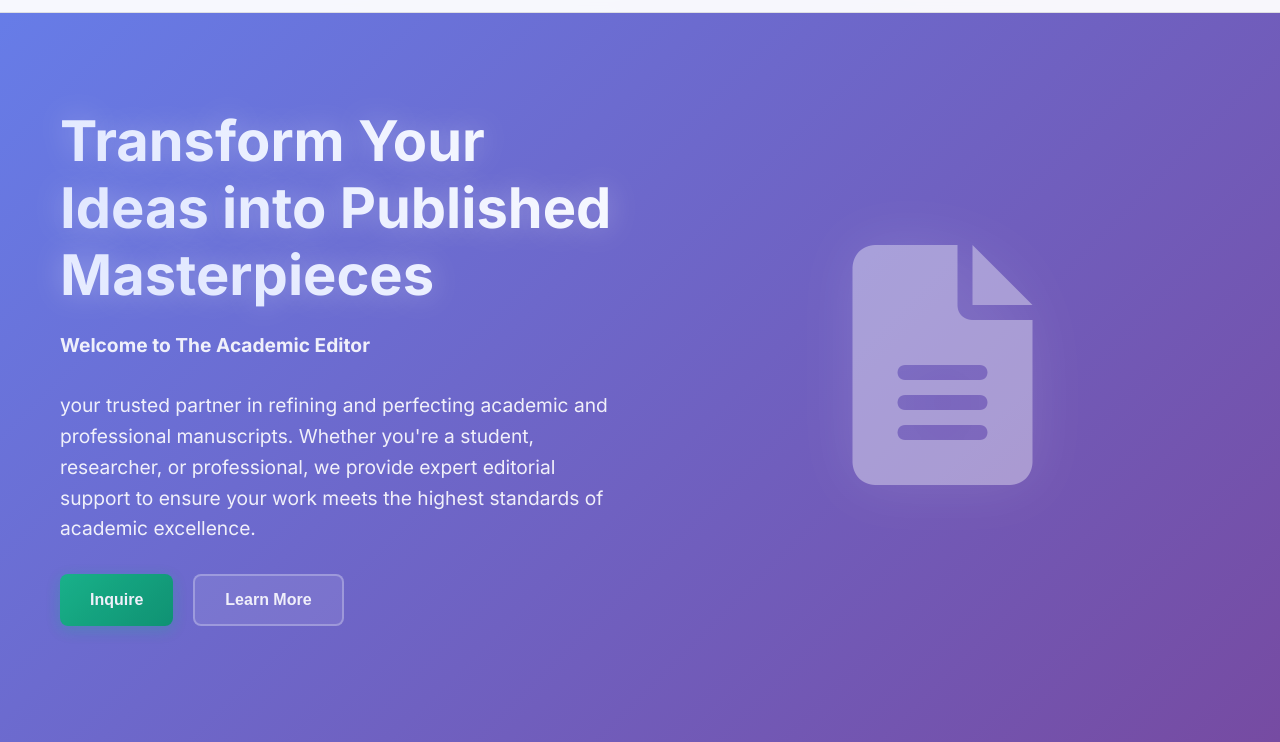
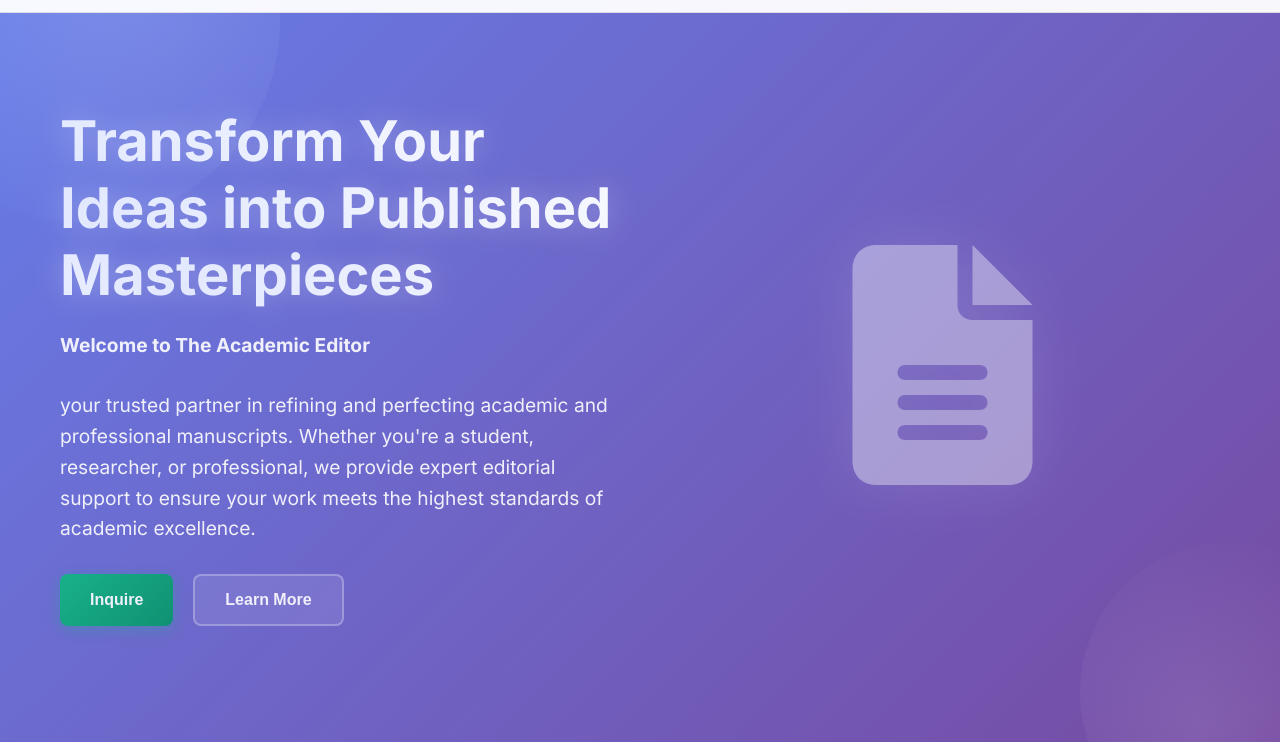
Before and after one commit to Crimsoin/The_Academic_Editor, a plain HTML site: page index.html in a window 1280 px wide. Shown: the part 58-800 px from the top of the page. Drawn offline with Linux system fonts and the light colour scheme.

Commit message:
Update styles.css

```diff
--- a/styles.css
+++ b/styles.css
@@ -130,6 +130,36 @@ body {
     align-items: center;
     position: relative;
     overflow: hidden;
+}
+
+/* Decorative shapes for Hero background */
+.hero::before {
+    content: '';
+    position: absolute;
+    top: -120px;
+    left: -120px;
+    width: 400px;
+    height: 400px;
+    background: radial-gradient(circle at 60% 40%, #fff 0%, #667eea 80%);
+    opacity: 0.13;
+    border-radius: 50%;
+    z-index: 0;
+}
+.hero::after {
+    content: '';
+    position: absolute;
+    bottom: -100px;
+    right: -100px;
+    width: 300px;
+    height: 300px;
+    background: radial-gradient(circle at 40% 60%, #fff 0%, #764ba2 80%);
+    opacity: 0.10;
+    border-radius: 50%;
+    z-index: 0;
+}
+.hero-container {
+    position: relative;
+    z-index: 1;
 }
 
 .hero-container {
```
